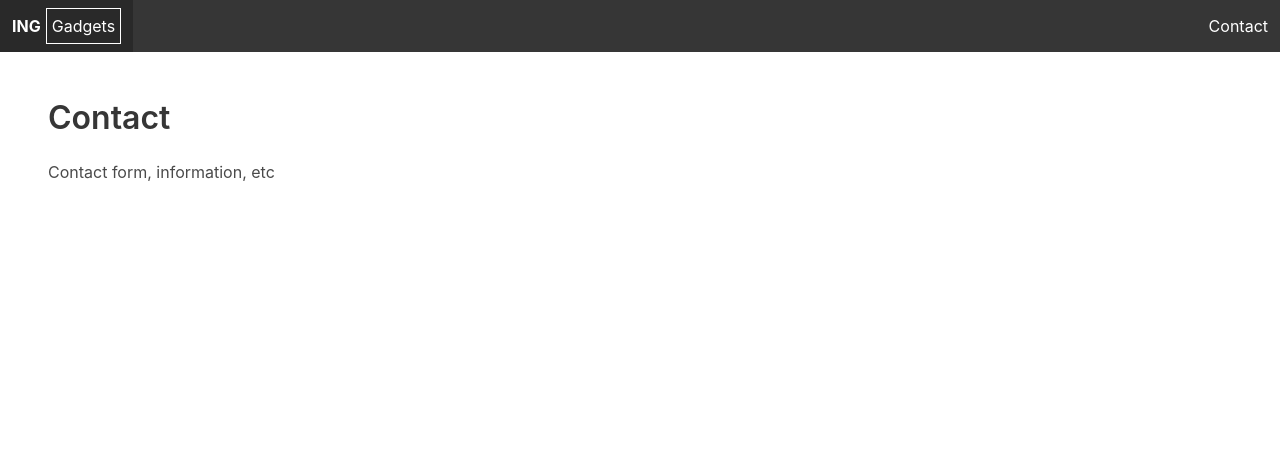
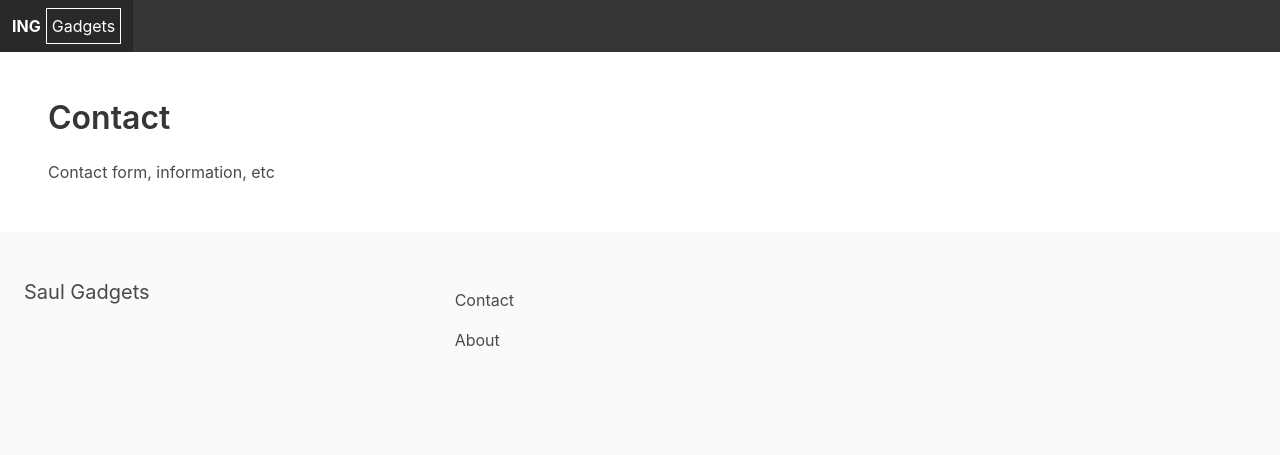
Before and after one commit to ingafter60/ing-gadgets, a Django app: template apps/core/templates/contact.html in a window 1280 px wide. Shown: the top 455 px of the page. Run offline with Django 3.2, Linux system fonts and the light colour scheme; the template is opened without the code that fills it, so the values that code supplies are empty.

Commit message:
12. Create about page and bring down the contact page

```diff
--- a/apps/core/templates/base.html
+++ b/apps/core/templates/base.html
@@ -26,7 +26,6 @@
 				{% for category in menu_categories %}
 					<a class="navbar-item" href="{% url 'category_detail' category.slug %}">{{category.title}}</a>
 				{% endfor %}
-				<a href="{% url 'contact' %}" class="navbar-item">Contact</a>
 			</div>
 		</div>
 	</nav>
@@ -37,5 +36,18 @@
 		{% endblock %}
 	</section>
 
+	<footer class="footer">
+		<div class="columns">
+			<div class="column is-4">
+				<h2 class="subtitle">Saul Gadgets</h2>
+			</div>
+
+			<div class="column is-8">
+				<a href="{% url 'contact' %}" class="navbar-item">Contact</a>
+				<a href="{% url 'about' %}" class="navbar-item">About</a>
+			</div>
+		</div>
+	</footer>
+
 </body>
 </html>
--- a/apps/core/views.py
+++ b/apps/core/views.py
@@ -16,3 +16,7 @@ def frontpage(request):
 
 def contact(request):
 	return render(request, 'contact.html')
+
+
+def about(request):
+   return render(request, 'about.html')
--- a/apps/store/models.py
+++ b/apps/store/models.py
@@ -10,6 +10,7 @@ class Category(models.Model):
 
     def __str__(self):
         return self.title
+        ordering = ('ordering',)
 
 class Product(models.Model):
 
--- a/project/urls.py
+++ b/project/urls.py
@@ -2,13 +2,15 @@
 from django.contrib import admin
 from django.urls import path
 
-from apps.core.views import frontpage, contact
+from apps.core.views import frontpage, contact, about
 from apps.store.views import product_detail, category_detail
 
 urlpatterns = [
 	path('', frontpage, name='frontpage'),
 	path('contact/', contact, name='contact'),
+   path('about/', about, name='about'),
+   path('admin/', admin.site.urls),
    path('<slug:category_slug>/<slug:slug>/', product_detail, name='product_detail'),
    path('<slug:slug>/', category_detail, name='category_detail'),
-   path('admin/', admin.site.urls),
+
 ]
```
Also changed, not shown: apps/core/templates/about.html (added, +11 -0 lines), apps/store/migrations/0003_category_ordering.py (added), db.sqlite3.
